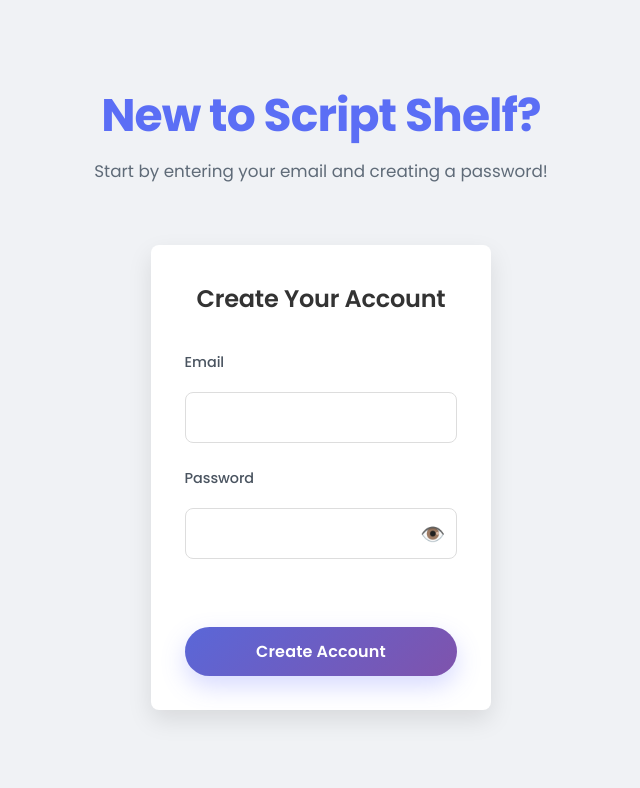
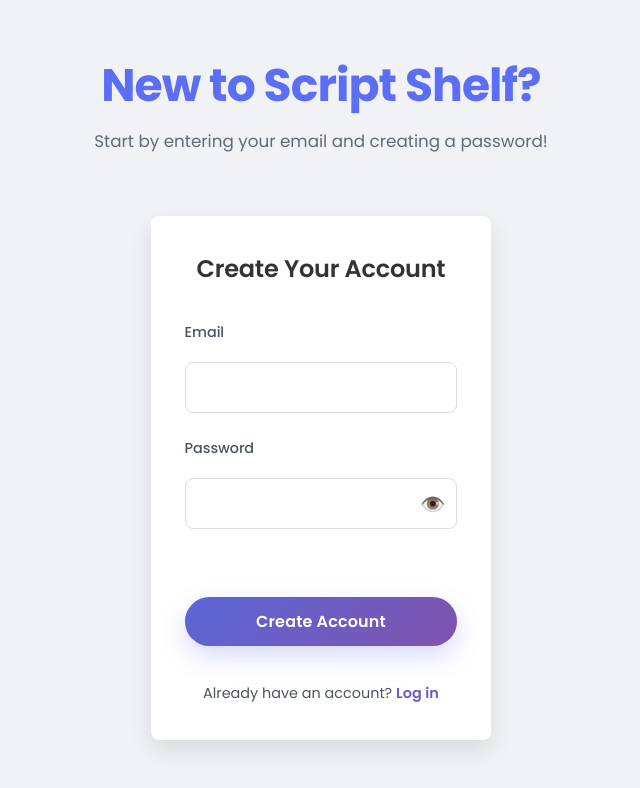
Before and after one commit to AshwinJ127/script-shelf, a React (Vite) app in the folder client/: page / in a window 1280 px wide. Both pictures are taken after a click on the element "Sign Up". Shown: the top 788 px of the page, without its empty margins (319-959 px from the left). Built offline with nearby package versions, Linux system fonts and the light colour scheme; no server answers.

Commit message:
redirect from register to login page

```diff
--- a/client/src/pages/Register.jsx
+++ b/client/src/pages/Register.jsx
@@ -2,7 +2,7 @@
 import axios from 'axios';
 import RegistrationBanner from '../components/RegistrationBanner';
 
-function Register({ onRegisterSuccess }) {
+function Register({ onRegisterSuccess, onSwitchToLogin }) {
   const [email, setEmail] = useState('');
   const [password, setPassword] = useState('');
   const [message, setMessage] = useState('');
@@ -164,6 +164,16 @@
         {message && (
           <p style={messageStyle}>{message}</p>
         )}
+
+        <p style={{ marginTop: '1.5rem', textAlign: 'center', fontSize: '0.9rem', color: '#4a5460', fontWeight: 400 }}>
+          Already have an account?{' '}
+          <span
+            onClick={onSwitchToLogin}
+            style={{ color: '#6a5acd', fontWeight: 600, cursor: 'pointer', letterSpacing: '0.005em' }}
+          >
+            Log in
+          </span>
+        </p>
       </form>
     </div>
   );
```
Also changed, not shown: 1 other file (tests, documents, lock files or other folders).
